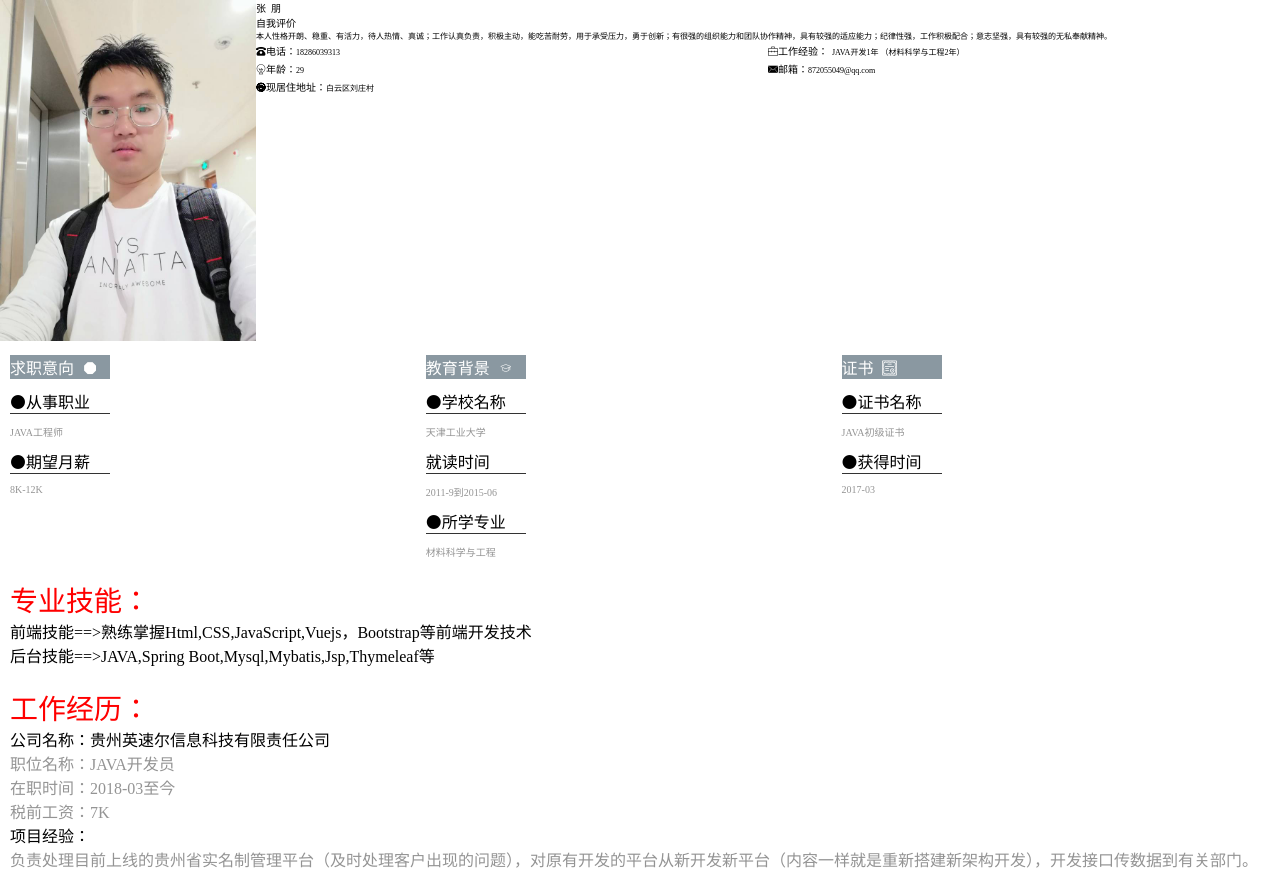
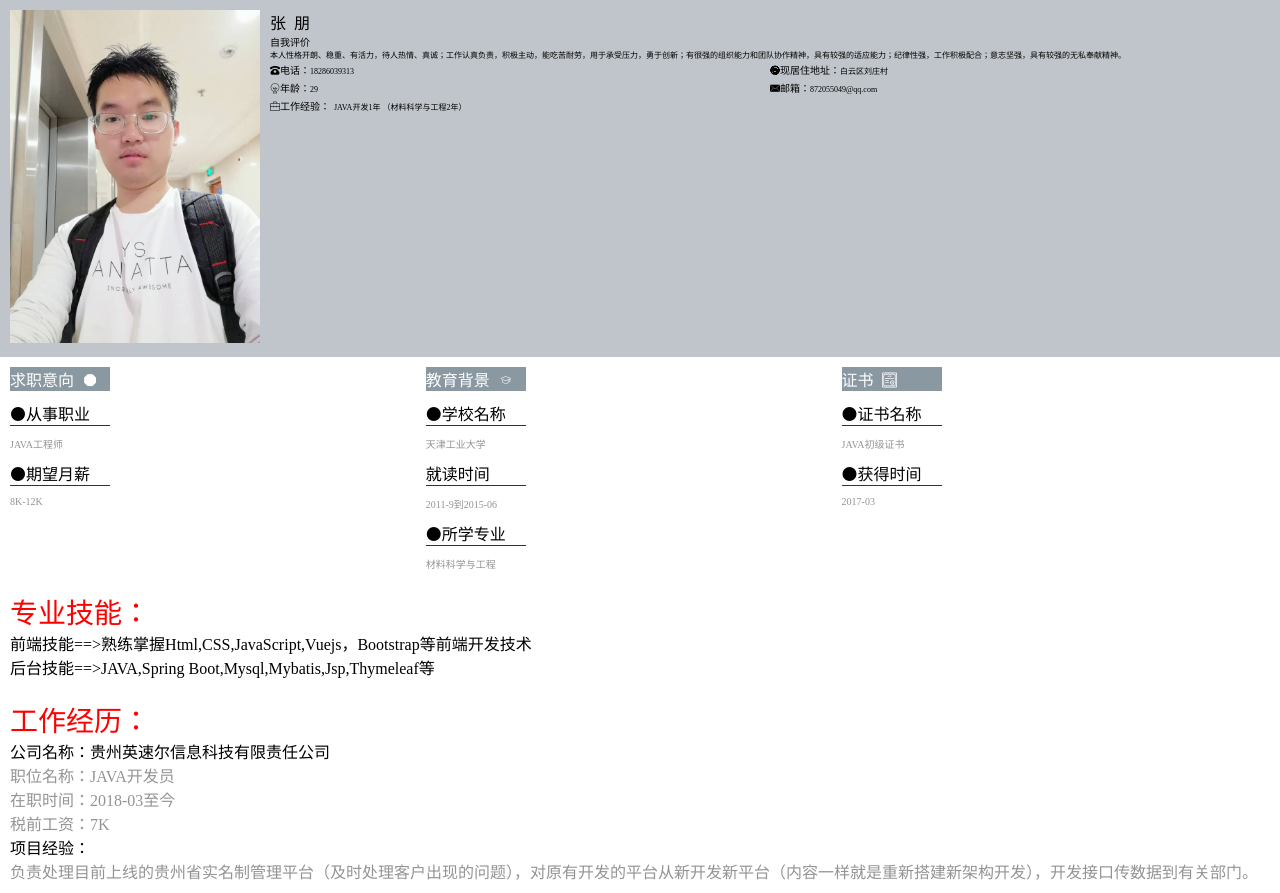
Before and after one commit to zhangpeng1005/haha, a plain HTML site: page index.html in a window 1280 px wide. Drawn offline with Linux system fonts and the light colour scheme.

Commit message:
frist commit

```diff
--- a/css/index.css
+++ b/css/index.css
@@ -4,9 +4,12 @@
 }
 .head{
 	display: flex;
+	padding: 10px;
+	background-color: #C0C5CB;
 }
 .head_img{
 	width: 20%;
+	margin-right: 10px;
 }
 .head_lr{
 	width: 80%;
@@ -18,7 +21,7 @@
 	width: 50%;
 }
 .jbxx_gzjy{
-	width: 50%;
+	width: 100%;
 }
 .jbxx2{
 	display: flex;
--- a/index.html
+++ b/index.html
@@ -22,18 +22,14 @@
     		<img src="img/4FD646A1C792EB1F32FC4FE50E237AAC.jpg" style="width: 100%;">
     	</div>
     	<div class="head_lr">
-    		<div class="head_lr_xm" style="font-size: 10px;">张&nbsp;&nbsp;朋</div>
+    		<div class="head_lr_xm">张&nbsp;&nbsp;朋</div>
     		<div class="head_lr_pj">
     			<div style="font-size: 10px;">自我评价</div>
     			<div style="font-size: 8px;">本人性格开朗、稳重、有活力，待人热情、真诚；工作认真负责，积极主动，能吃苦耐劳，用于承受压力，勇于创新；有很强的组织能力和团队协作精神，具有较强的适应能力；纪律性强，工作积极配合；意志坚强，具有较强的无私奉献精神。</div>
     			<div class="jbxx">
     				<div class="jbxx_dh"><span style="font-size: 10px;" class="icon iconfont icon-dianhua">电话：</span><span style="font-size: 8px;">18286039313</span></div>
-    				<div class="jbxx_gzjy">
-    					<span class="icon iconfont icon-gongzuojingyan" style="font-size: 10px;">工作经验：</span>
-						<span style="font-size: 8px;">
-							JAVA开发<span id="jy"></span>年
-							（材料科学与工程2年）
-						</span>
+    				<div class="jbxx2">
+    					<div><span class="icon iconfont icon-zhuzhi" style="font-size: 10px;">现居住地址：</span><span style="font-size: 8px;">白云区刘庄村</span></div>
     				</div>
     			</div>
     			<div class="jbxx2">
@@ -42,8 +38,13 @@
 					</div>
     				<div class="jbxx2_yx"><span  style="font-size: 10px;" class="icon iconfont icon-youxiang-">邮箱：</span><span style="font-size: 8px;">872055049@qq.com</span></div>
     			</div>
-				<div class="jbxx2">
-					<div><span class="icon iconfont icon-zhuzhi" style="font-size: 10px;">现居住地址：</span><span style="font-size: 8px;">白云区刘庄村</span></div>
+
+				<div class="jbxx_gzjy">
+					<span class="icon iconfont icon-gongzuojingyan" style="font-size: 10px;">工作经验：</span>
+					<span style="font-size: 8px;">
+						JAVA开发<span id="jy"></span>年
+						（材料科学与工程2年）
+					</span>
 				</div>
     		</div>
     	</div>
```
